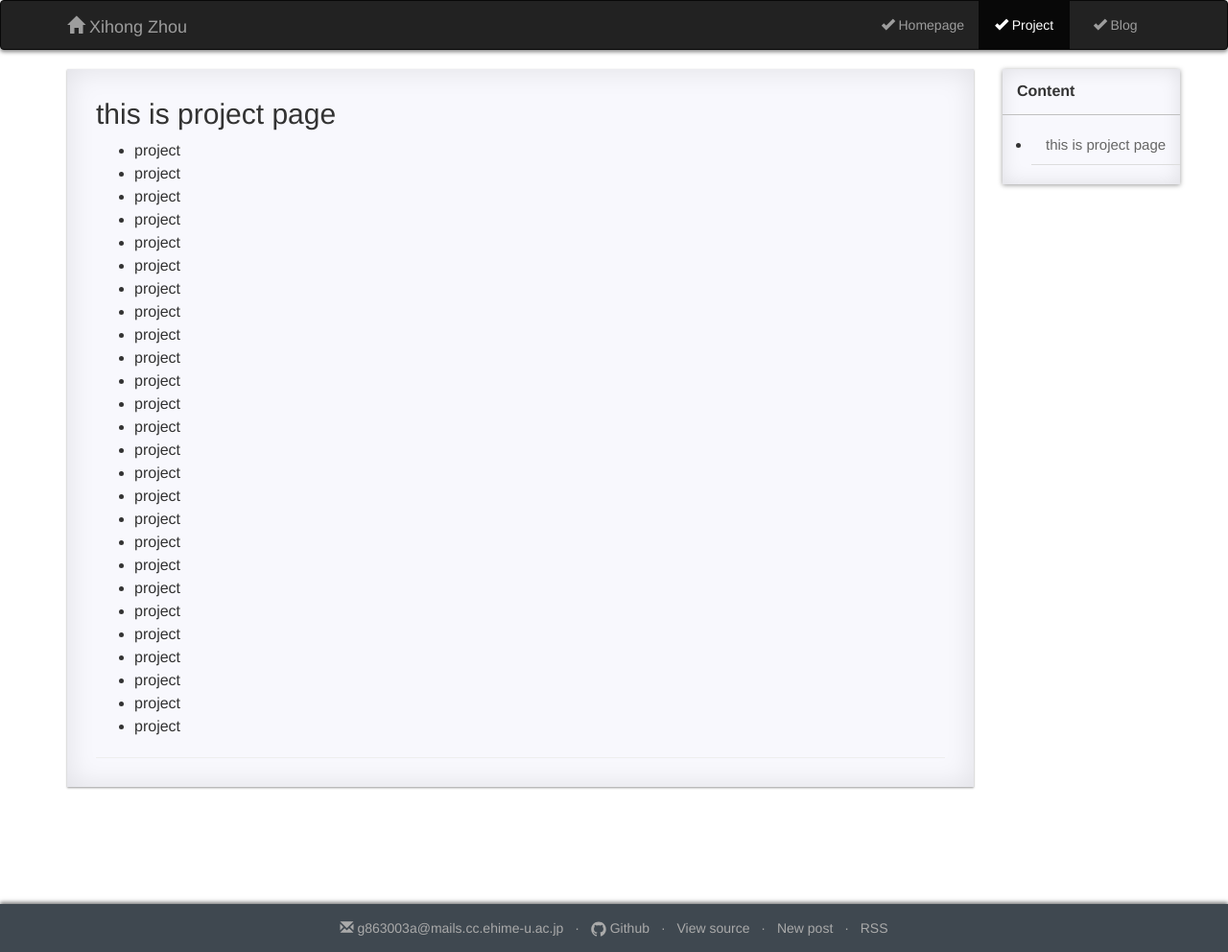
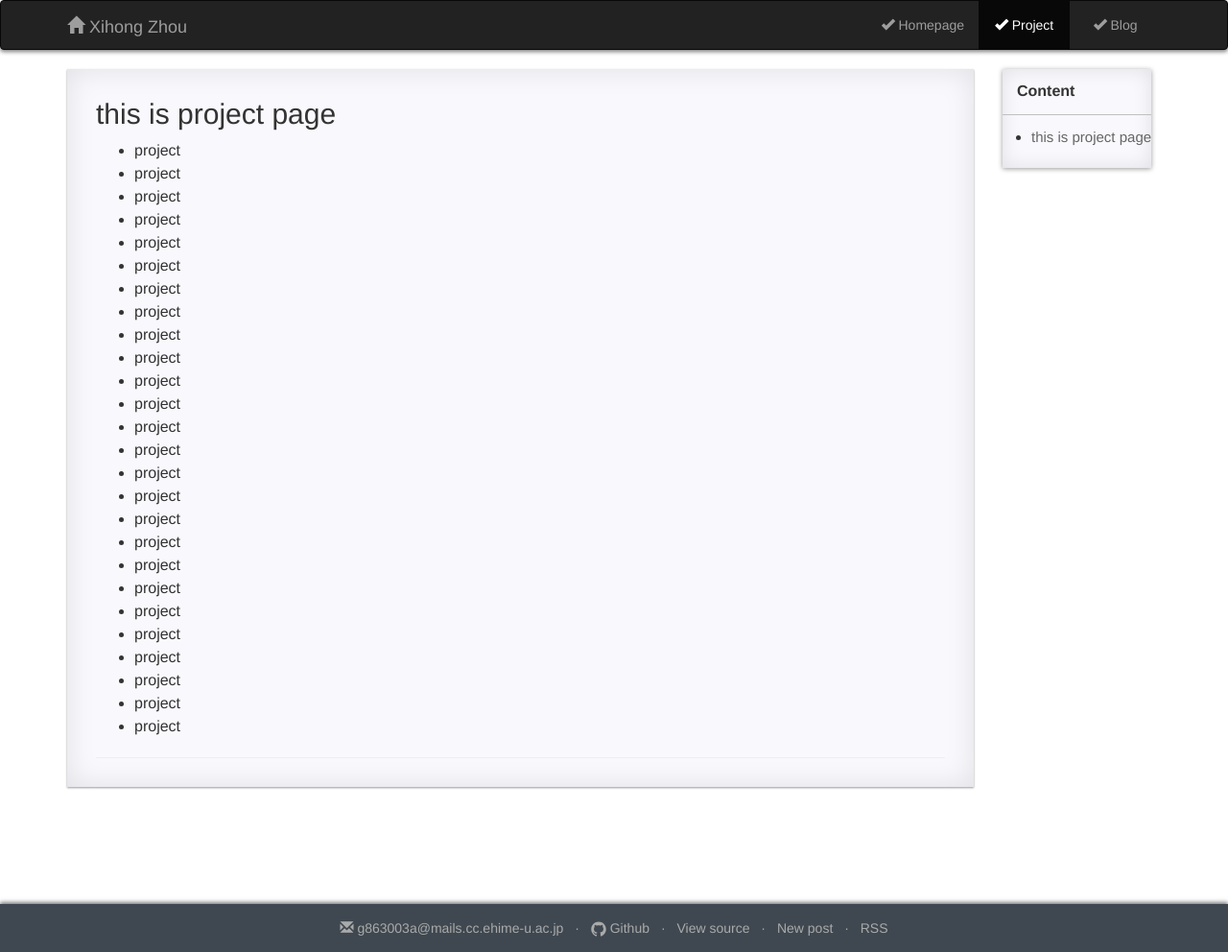
Before and after one commit to XihongZhou/xihongzhou.github.io, a Jekyll site: the page built from pages/2_project.md, in a window 1280 px wide. Shown: the whole page at 96% size. Built offline with Jekyll 4.4.1, drawn with Linux system fonts in a browser that asks for light colours; comment, search, counter and statistics services are not loaded.

Commit message:
Update index.css

```diff
--- a/static/css/index.css
+++ b/static/css/index.css
@@ -456,8 +456,8 @@ blockquote:last-child {
 	font-size: 15px;
 	line-height: 25px;
 
-	padding:8px 15px;
-	border-bottom:1px solid #ddd;
+/* 	padding:8px 15px;
+	border-bottom:1px solid #ddd;  */
 }
 
 #content ul li:hover{
```
